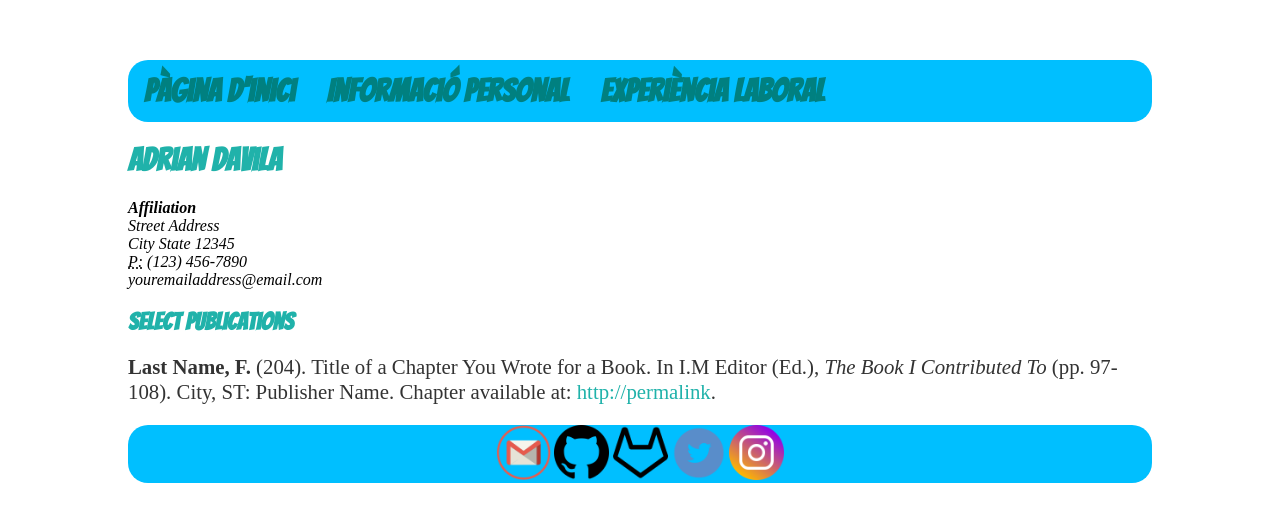
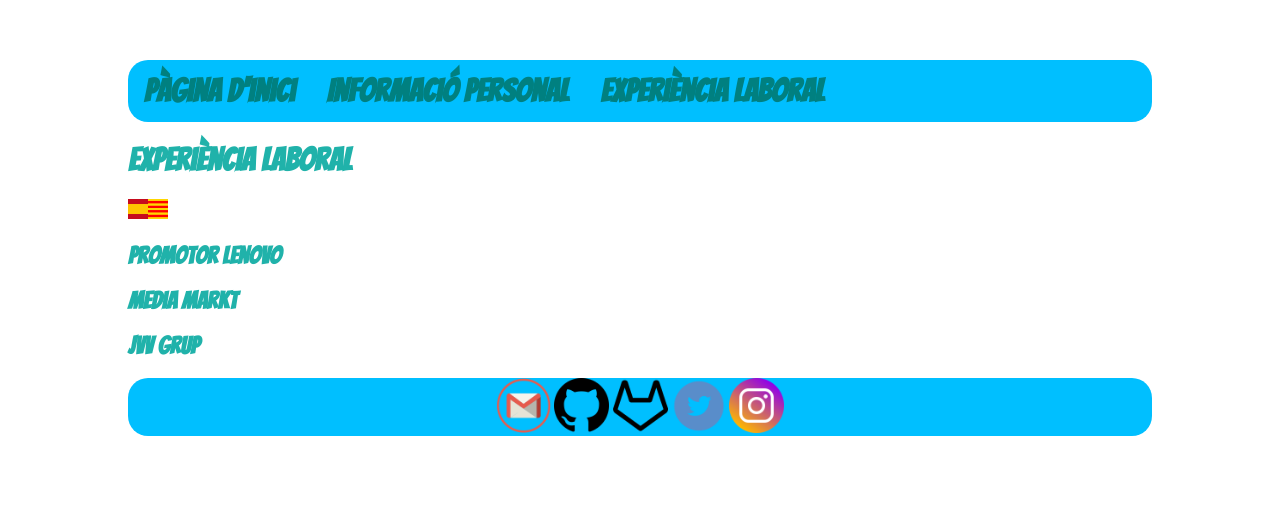
Before and after one commit to isx48102233/isx48102233.github.io, a Jekyll site: the page built from cv/index.html, in a window 1280 px wide. Shown: the top 522 px of the page. Built offline with Jekyll 4.4.1, drawn with Linux system fonts in a browser that asks for light colours.

Commit message:
Update index.html

```diff
--- a/cv/index.html
+++ b/cv/index.html
@@ -4,18 +4,9 @@ title: Experiència laboral
 ---
 
 	<div >
-					<h1>Adrian Davila</h1>
-					<address>
-					<strong>Affiliation</strong><br>
-					Street Address<br>
-					City State 12345<br>
-					<abbr title="phone">P:</abbr> (123) 456-7890<br>
-					<span class="obfuscate">youremailaddress@email.com</span>
-					</address>
+		<h1>Experiència laboral</h1><a class=bancv href=/cv/cvadridavilaesp.pdf><img src=/images/esp.png width=20px height=20px></a><a class=bancv href=/cv/cvadridavilacat.pdf><img src=/images/cat.png width=20px height=20px></a>
 
-					<h2>Select Publications</h2>
-
-					<p><strong>Last Name, F.</strong> (204). Title of a Chapter You Wrote for a Book. In I.M Editor (Ed.), <em>The Book I Contributed To</em> (pp. 97-108). City, ST: Publisher Name. Chapter available at: <a href="#">http://permalink</a>.
-
-
+					<h2>Promotor Lenovo</h2>
+					<h2>Media Markt</h2>
+					<h2>JVV Grup</h2>
 </div>
```
